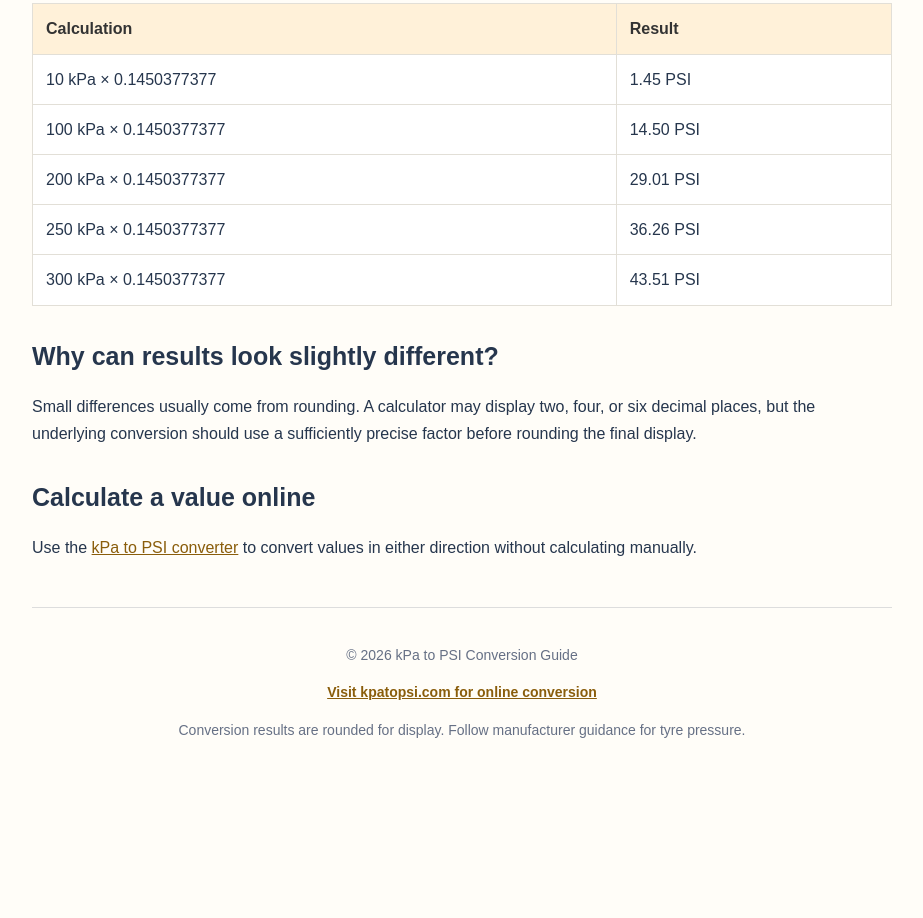
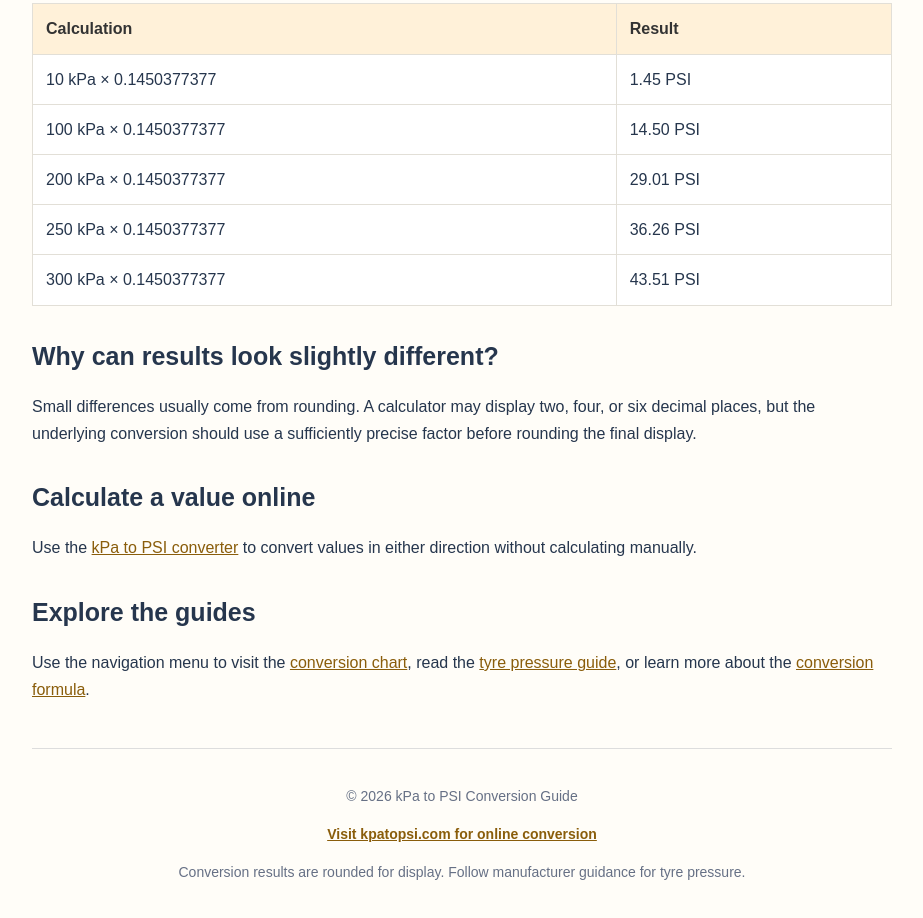
Before and after one commit to Subo8-afk/kPa-to-PSI, a plain HTML site: page conversion-formula.html in a window 1280 px wide. Shown: the part 719-1637 px from the top of the page, without its empty margins (178-1101 px from the left). Before the commit the page ends 1531 px from the top, so only its background shows below. Drawn offline with Linux system fonts and the light colour scheme.

Commit message:
Update conversion-formula.html

```diff
--- a/conversion-formula.html
+++ b/conversion-formula.html
@@ -49,6 +49,7 @@ footer a{font-weight:bold}
 <h2>Worked examples</h2><div class="table-wrap"><table><thead><tr><th>Calculation</th><th>Result</th></tr></thead><tbody><tr><td>10 kPa × 0.1450377377</td><td>1.45 PSI</td></tr><tr><td>100 kPa × 0.1450377377</td><td>14.50 PSI</td></tr><tr><td>200 kPa × 0.1450377377</td><td>29.01 PSI</td></tr><tr><td>250 kPa × 0.1450377377</td><td>36.26 PSI</td></tr><tr><td>300 kPa × 0.1450377377</td><td>43.51 PSI</td></tr></tbody></table></div>
 <h2>Why can results look slightly different?</h2><p>Small differences usually come from rounding. A calculator may display two, four, or six decimal places, but the underlying conversion should use a sufficiently precise factor before rounding the final display.</p>
 <h2>Calculate a value online</h2><p>Use the <a href="https://kpatopsi.com/">kPa to PSI converter</a> to convert values in either direction without calculating manually.</p>
+<h2>Explore the guides</h2><p>Use the navigation menu to visit the <a href="conversion-chart.html">conversion chart</a>, read the <a href="tyre-pressure-guide.html">tyre pressure guide</a>, or learn more about the <a href="conversion-formula.html">conversion formula</a>.</p>
 <footer><p>© 2026 kPa to PSI Conversion Guide</p><p><a href="https://kpatopsi.com/">Visit kpatopsi.com for online conversion</a></p><p>Conversion results are rounded for display. Follow manufacturer guidance for tyre pressure.</p></footer>
 </main>
 </body>
```
